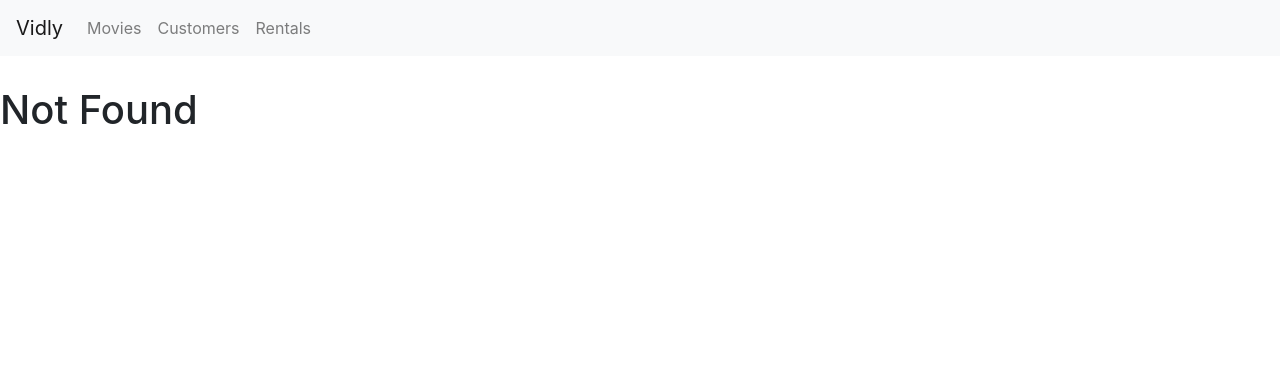
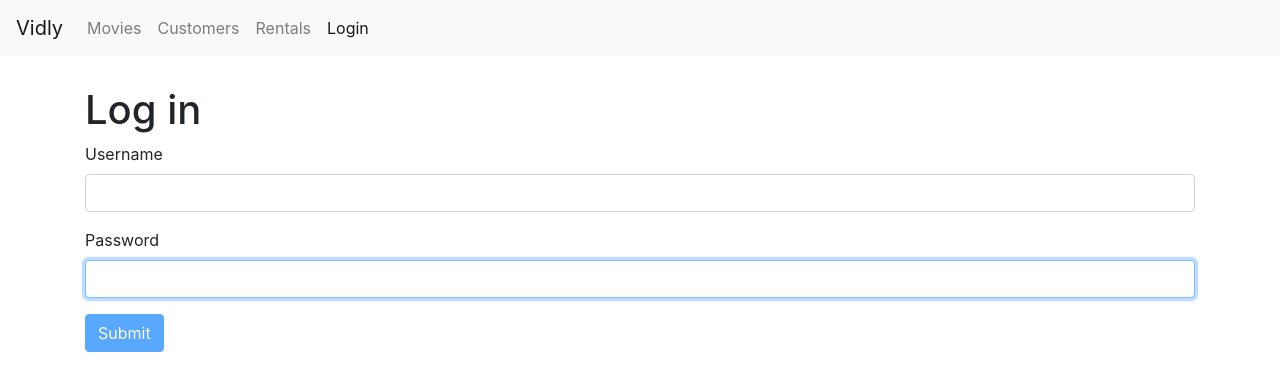
Before and after one commit to Nwillia3/Shmovie, a React (Create React App) app: page /login in a window 1280 px wide. Before the commit this address led to /not-found. Shown: the top 390 px of the page. Built offline with nearby package versions, Linux system fonts and the light colour scheme.

Commit message:
added Joi validation to the loginform

```diff
--- a/package.json
+++ b/package.json
@@ -8,6 +8,7 @@
     "@fortawesome/react-fontawesome": "^0.1.3",
     "bootstrap": "^4.2.1",
     "font-awesome": "^4.7.0",
+    "joi-browser": "^13.4.0",
     "lodash": "^4.17.11",
     "prop-types": "^15.6.2",
     "react": "^16.7.0",
--- a/src/App.jsx
+++ b/src/App.jsx
@@ -4,19 +4,21 @@
 import NotFound from "./components/notFound";
 import Rentals from "./components/Rentals";
 import Customers from "./components/customer";
-// import "./App.css";
+import MovieForm from "./components/movieForm";
+import NavBar from "./components/navBar";
+import LoginForm from "./components/loginForm";
 import "./index.css";
-import MovieForm from "./components/movieForm";
-
-import NavBar from "./components/navBar";
 
 class App extends Component {
+
+
   render() {
     return (
       <React.Fragment>
         <NavBar />
-        <main className="containeer">
+        <main className="container">
           <Switch>
+            <Route path="/login" component={LoginForm} />
             <Route path="/movies/:id" component={MovieForm} />
             <Route path="/movies" component={Movies} />
             <Route path="/customers" component={Customers} />
--- /dev/null
+++ b/src/components/common/input.jsx
@@ -0,0 +1,21 @@
+import React from "react";
+
+const Input = ({ name, value, label, errors, onChange }) => {
+  return (
+    <div className="form-group">
+      <label htmlFor={name}>{label}</label>
+      <input
+        autoFocus
+        value={value}
+        onChange={onChange}
+        name={name}
+        id={name}
+        type="text"
+        className="form-control"
+      />
+      {errors && <div className="alert alert-danger">{errors}</div>}
+    </div>
+  );
+};
+
+export default Input;
--- /dev/null
+++ b/src/components/loginForm.jsx
@@ -0,0 +1,99 @@
+import React, { Component } from "react";
+import Input from "./common/input";
+import Joi from "joi-browser";
+
+// how to do a basic form in sync with the state using bootstrap
+// null or undefined cannot be used for controlled elements or components
+
+class LoginForm extends Component {
+  state = {
+    account: { username: "", password: "" },
+    errors: {}
+  };
+
+  schema = {
+    username: Joi.string()
+      .required()
+      .label("Username"),
+    password: Joi.string()
+      .required()
+      .label("Password")
+  };
+
+  validate = () => {
+    const options = { abortEarly: false };
+    const { error } = Joi.validate(this.state.account, this.schema, options);
+    //the third argument is set to false to prevent joi from returning only the first error
+
+    if (!error) return null;
+
+    const errors = {};
+
+    for (let item of error.details) {
+      errors[item.path[0]] = item.message;
+    }
+    return errors;
+  };
+
+  handleSubmit = e => {
+    e.preventDefault();
+
+    const errors = this.validate();
+    this.setState({ errors: errors || {} });
+    if (errors) return;
+
+    //call the server
+    console.log("submited");
+  };
+
+  validateProperty = ({ name, value }) => {
+    const obj = { [name]: value };
+    const schema = { [name]: this.schema[name] };
+    const { error } = Joi.validate(obj, schema);
+
+    return error ? error.details[0].message : null;
+  };
+
+  handleChange = ({ currentTarget: input }) => {
+    const errors = { ...this.state.errors };
+    const errorMessage = this.validateProperty(input);
+    if (errorMessage) errors[input.name] = errorMessage;
+    else delete errors[input.name];
+
+    const account = { ...this.state.account };
+    account[input.name] = input.value;
+    this.setState({ account, errors });
+  };
+
+  render() {
+    const { password, username } = this.state.account;
+    const { errors } = this.state;
+    return (
+      <div>
+        <h1> Log in</h1>
+        <form onSubmit={this.handleSubmit}>
+          <Input
+            name="username"
+            value={username}
+            label="Username"
+            onChange={this.handleChange}
+            errors={errors.username}
+          />
+          <Input
+            name="password"
+            value={password}
+            label="Password"
+            onChange={this.handleChange}
+            errors={errors.password}
+          />
+
+          <button disabled={this.validate()} className="btn btn-primary">
+            Submit
+          </button>
+        </form>
+      </div>
+    );
+  }
+}
+
+export default LoginForm;
--- a/src/components/navBar.jsx
+++ b/src/components/navBar.jsx
@@ -32,6 +32,9 @@
           <NavLink className="nav-item nav-link" to="/rentals">
             Rentals
           </NavLink>
+          <NavLink className="nav-item nav-link" to="/login">
+            Login
+          </NavLink>
         </div>
       </div>
     </nav>
```
Also changed, not shown: 1 other file (tests, documents, lock files or other folders).
